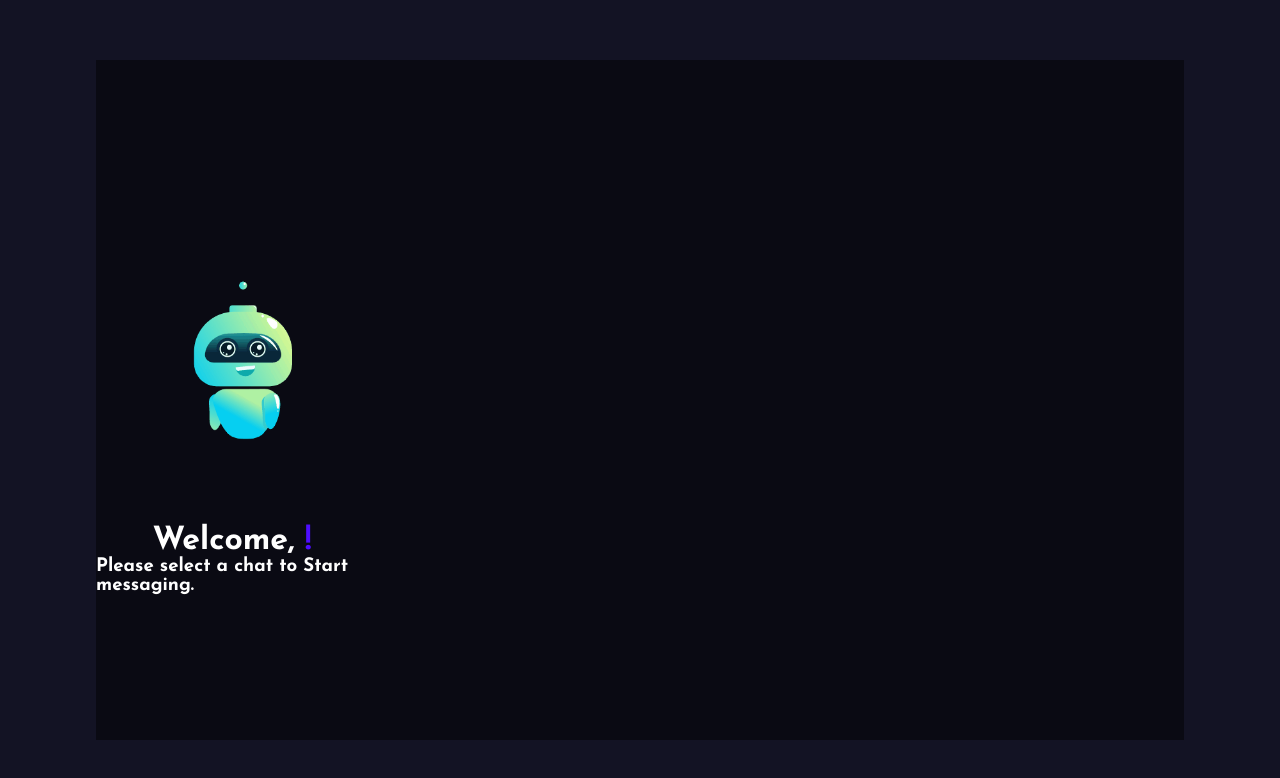
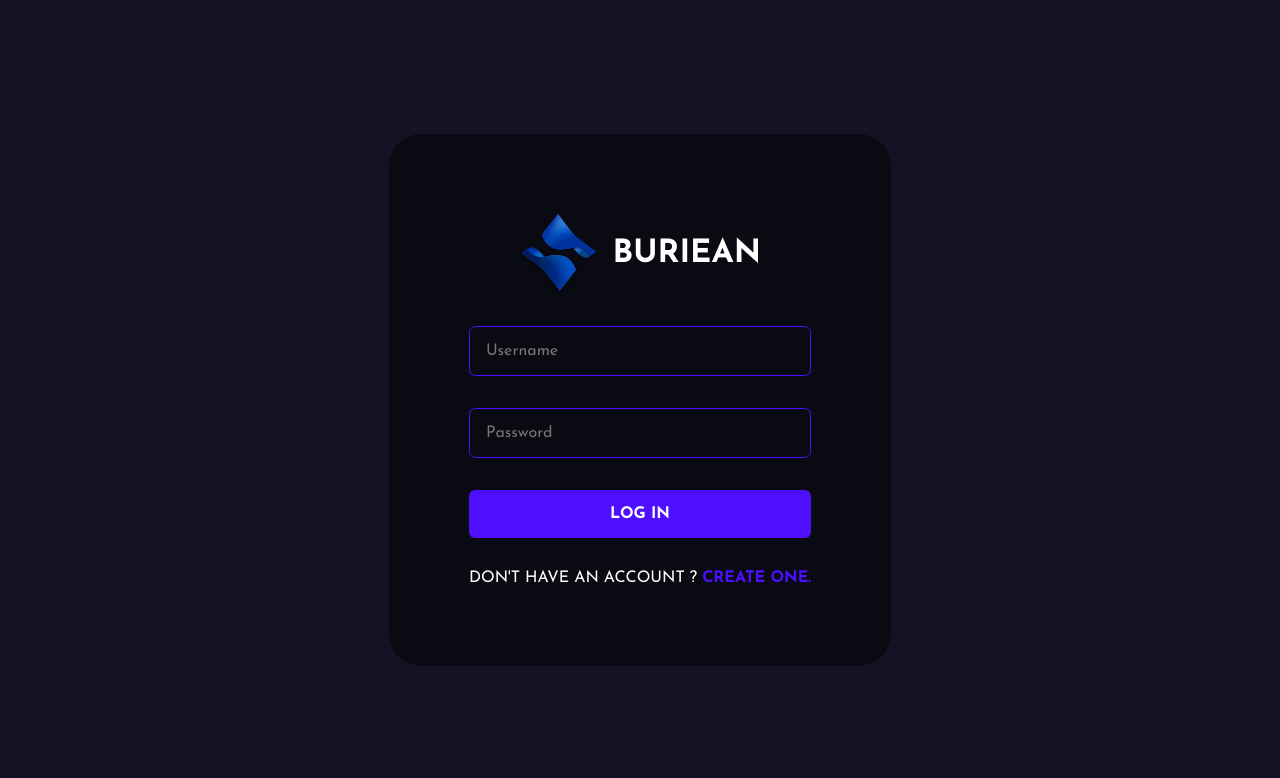
Before and after one commit to iqbalmdev/chat-app-buirean-frontend, a React (Create React App) app: page / in a window 1280 px wide. Shown: the top 778 px of the page. Built offline with nearby package versions, Linux system fonts and the light colour scheme; no server answers.

Commit message:
validation changed

```diff
--- a/src/Router/Router.jsx
+++ b/src/Router/Router.jsx
@@ -1,16 +1,22 @@
-import React from 'react'
+import React, { useState,useEffect } from 'react'
 import  {BrowserRouter,Route,Routes} from 'react-router-dom'
 import { Register,Login,Chat,SetAvatar } from '../pages/index'
 const Router = () => {
+  const [user,setUser] = useState(null)
+useEffect(() => {
+
+  setUser(localStorage.getItem('chat-app-user'))
+}, [user])
+
+  console.log(user,"see here local")
+
   return (
 <BrowserRouter>
-
-
 
 <Routes>
     <Route path ='/register' element={<Register/>}/>
     <Route path ='/login' element={<Login/>}/>
-    <Route path ='/' element={<Chat/>}/>
+    <Route path ='/' element={user ? <Chat/> : <Login/> }/>
     <Route path ='/setAvatar' element={<SetAvatar/>}/>
 </Routes>
 
--- a/src/components/Welcome.jsx
+++ b/src/components/Welcome.jsx
@@ -6,6 +6,7 @@ export default function Welcome({currentUser}) {
   useEffect( () => {
 
     const setTheuser = async()=>{
+      localStorage.getItem('chat-app-user')&&
         setUserName(
             await JSON.parse(
               localStorage.getItem('chat-app-user')
```
Also changed, not shown: src/pages/Chat.jsx (+6 -5 lines).
